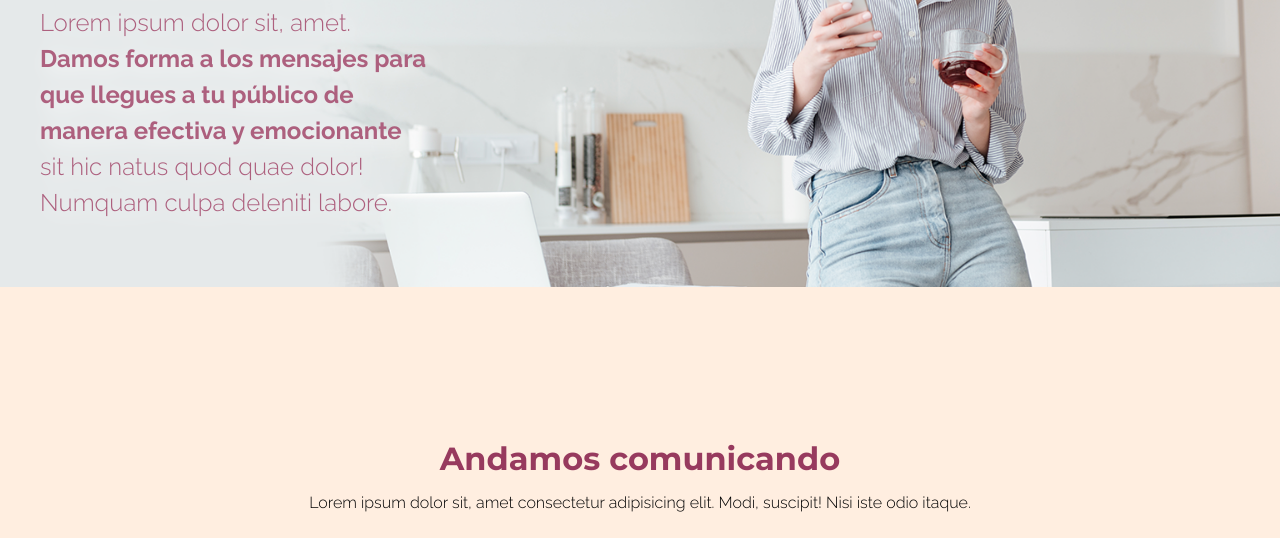
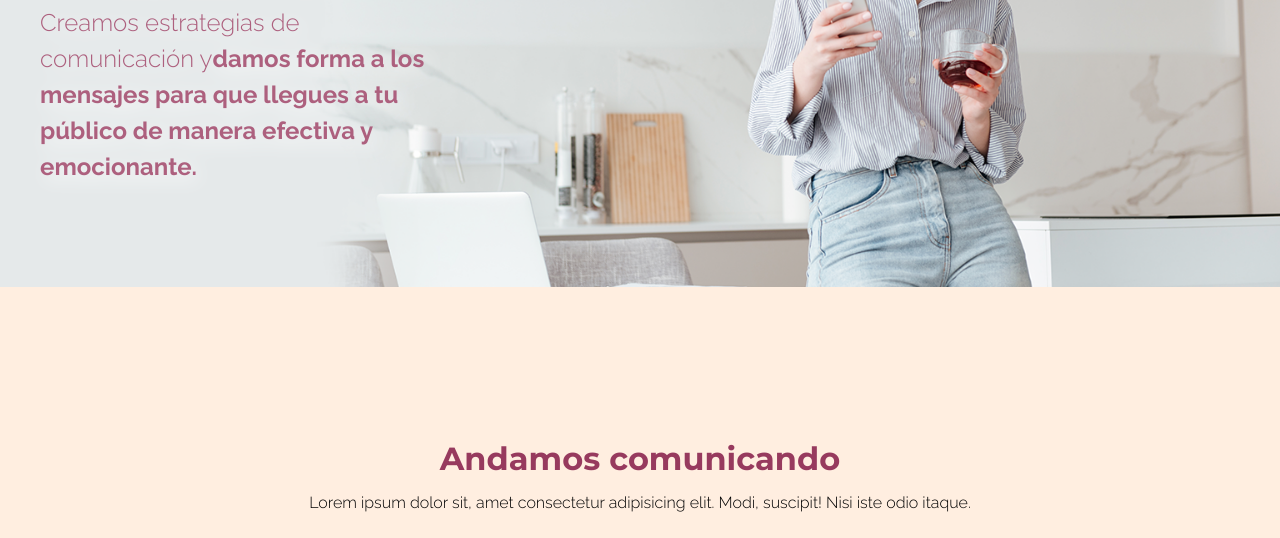
Before and after one commit to manuelaacuna/andando-comunicacion-manuelaacu, a plain HTML site: page index.html in a window 1280 px wide. Shown: the part 309-847 px from the top of the page. Drawn offline with nearby package versions, Linux system fonts and the light colour scheme; grey boxes are pictures that could not be loaded.

Commit message:
corrección final

```diff
--- a/index.html
+++ b/index.html
@@ -55,9 +55,8 @@
         <main class="bannerPrincipal row">
             <div class="tituloDePagina col-xs-12 col-md-8 col-lg-4" data-aos="fade-up" data-aos-duration="2000">
                 <h1>Comunicación inteligente</h1>
-                <h3>Lorem ipsum dolor sit, amet. <strong>Damos forma a los mensajes para que llegues a tu público de
-                        manera efectiva y emocionante</strong> sit hic natus quod quae dolor! Numquam culpa deleniti
-                    labore.
+                <h3>Creamos estrategias de comunicación y<strong>damos forma a los mensajes para que llegues a tu público de
+                        manera efectiva y emocionante.</strong>
                 </h3>
             </div>
         </main>
```
